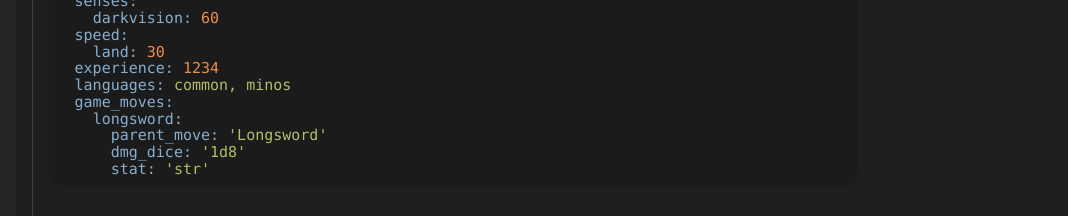
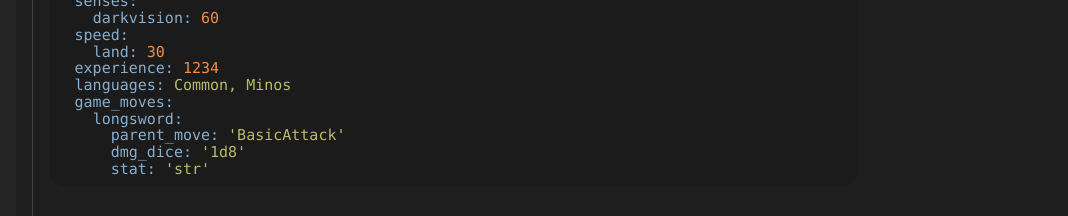
Before and after one commit to DirePeacock/aboutme, a React (Create React App) app: page / in a window 1280 px wide. Shown: the part 2420-2636 px from the top of the page, without its empty margins (164-1232 px from the left). Built offline with nearby package versions, Linux system fonts and the light colour scheme.

Commit message:
yml demo editorial

```diff
--- a/src/components/solaire_yml.js
+++ b/src/components/solaire_yml.js
@@ -17,10 +17,10 @@ const solaire_yaml=
   speed:
     land: 30
   experience: 1234
-  languages: common, minos
+  languages: Common, Minos
   game_moves:
     longsword:
-      parent_move: 'Longsword'
+      parent_move: 'BasicAttack'
       dmg_dice: '1d8'
       stat: 'str'
 `;
```
